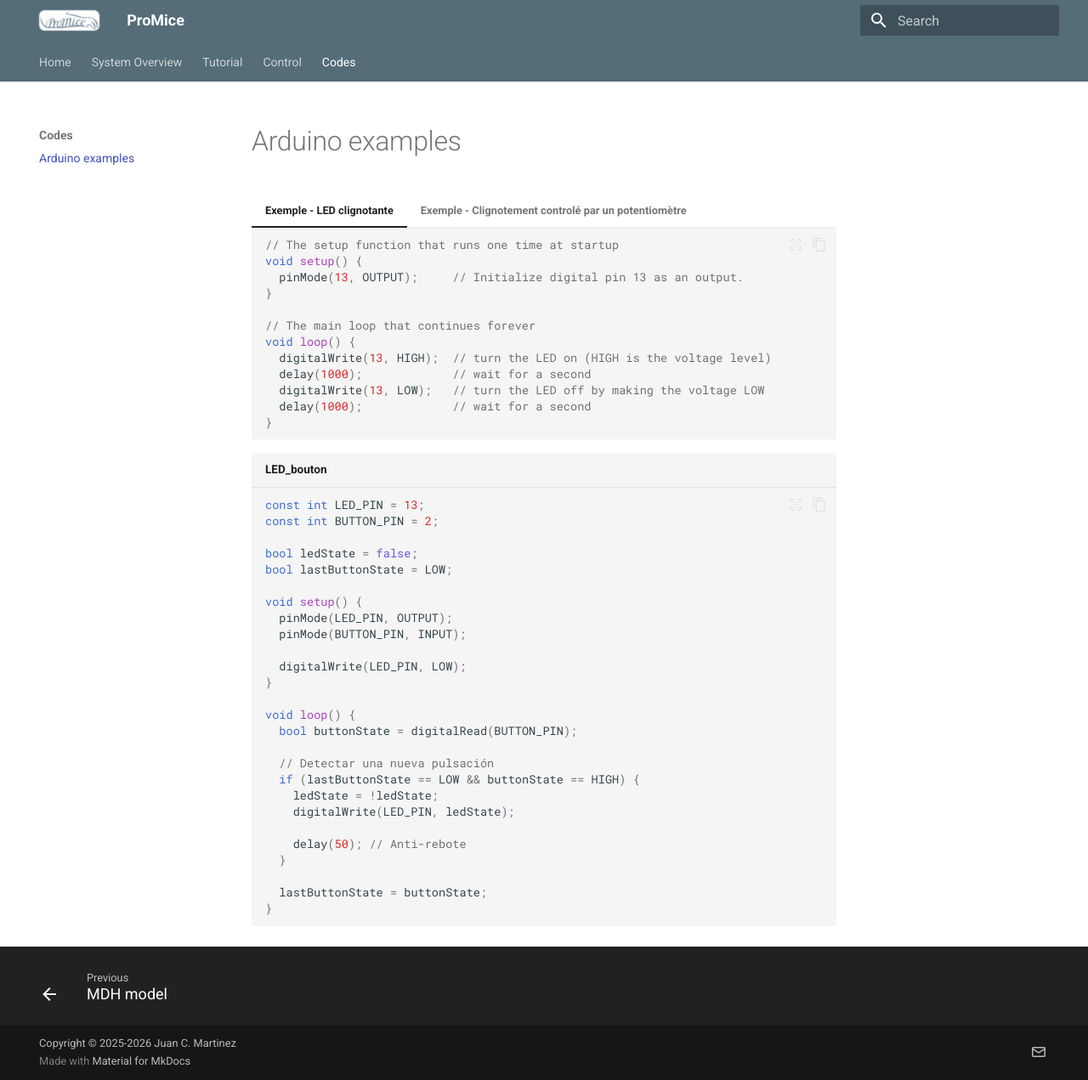
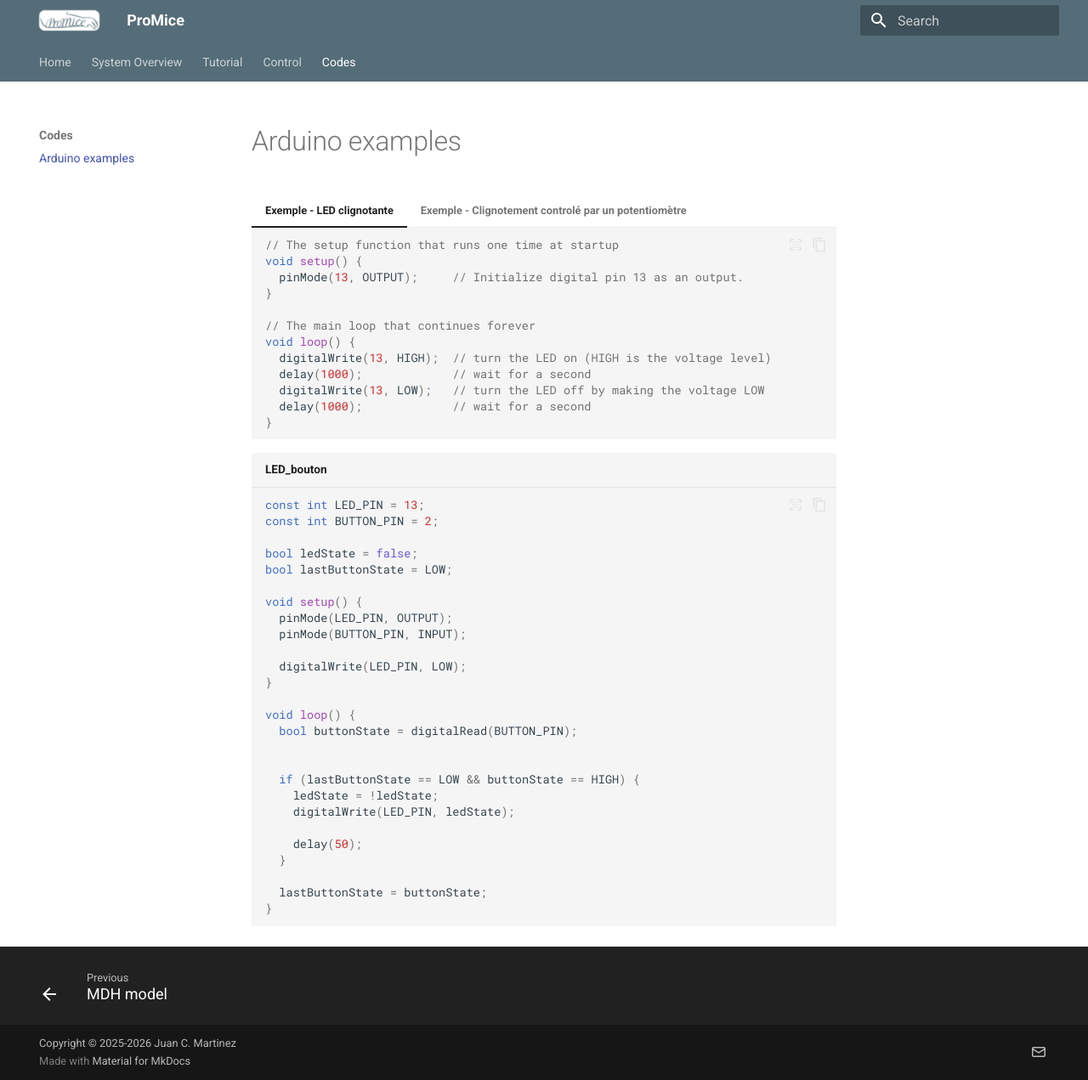
Before and after one commit to Juan-CarlosM/ProMice, an MkDocs documentation site: the page built from docs/codes.md, in a window 1280 px wide and 1271 px high. Shown: the whole window at 85% size. Built offline with MkDocs 1.6.1 and Material for MkDocs 9.7.7, drawn with Linux system fonts in a browser that asks for light colours.

```diff
--- a/docs/codes.md
+++ b/docs/codes.md
@@ -56,12 +56,12 @@ void setup() {
 void loop() {
   bool buttonState = digitalRead(BUTTON_PIN);
 
-  // Detectar una nueva pulsación
+
   if (lastButtonState == LOW && buttonState == HIGH) {
     ledState = !ledState;
     digitalWrite(LED_PIN, ledState);
 
-    delay(50); // Anti-rebote
+    delay(50);
   }
 
   lastButtonState = buttonState;
```
